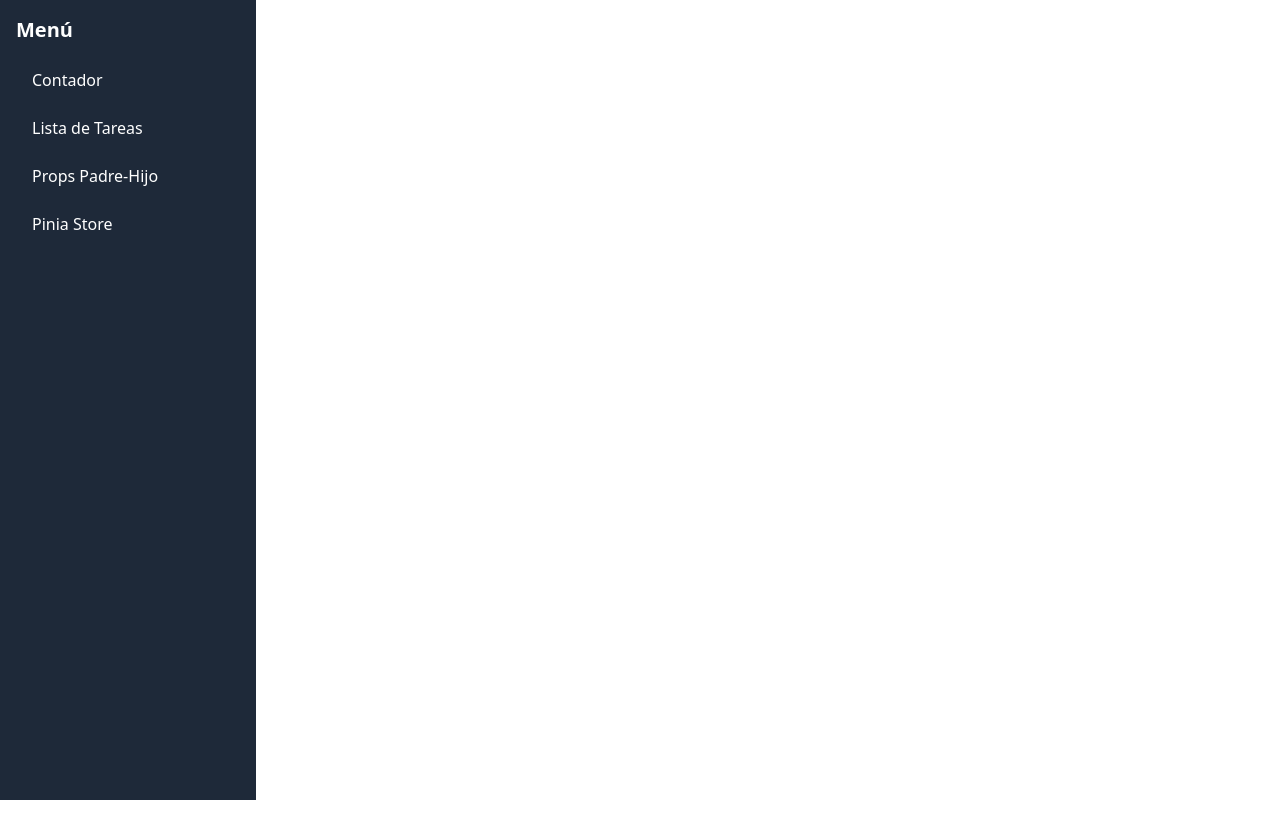
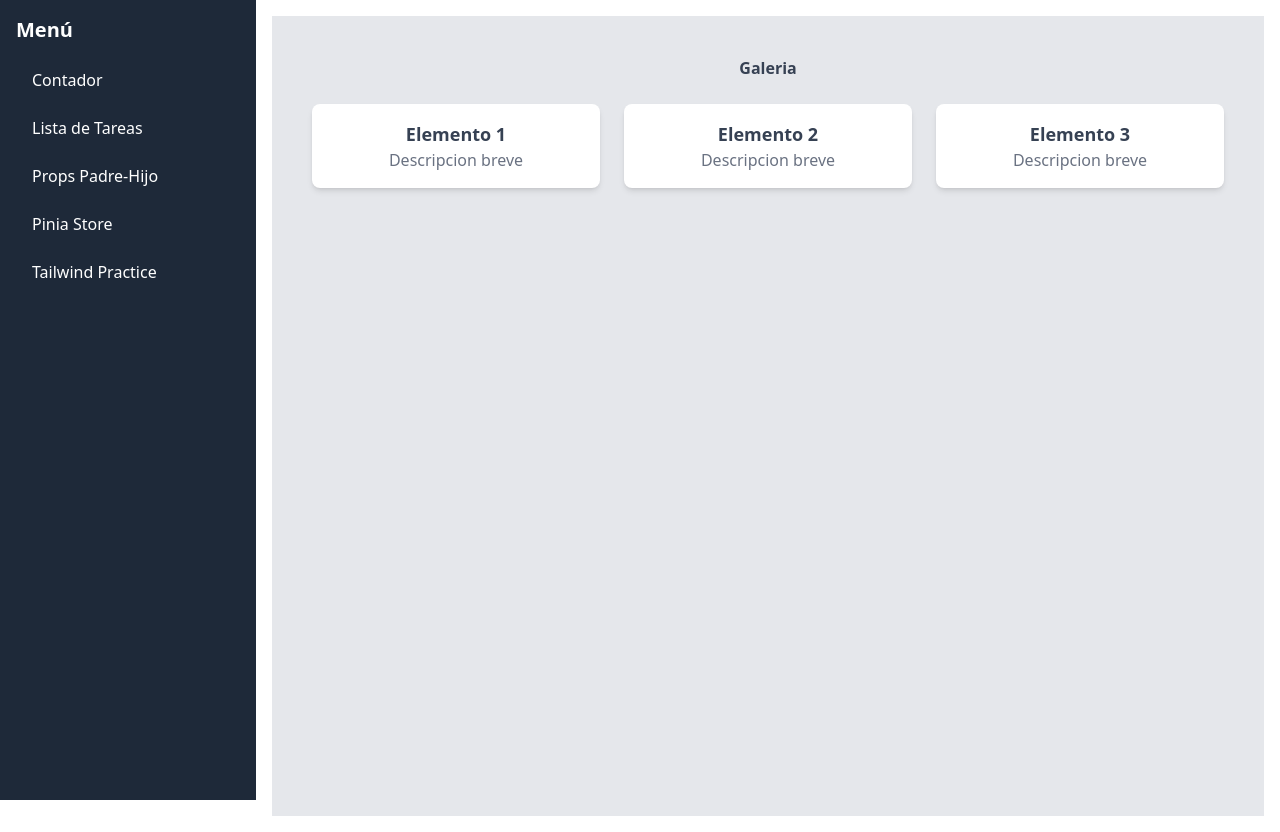
Before and after one commit to Lord-Lobato-665/Vue-Practice, a Vue app: page /tailwind in a window 1280 px wide. Before the commit the page ends 800 px from the top, so only its background shows below. Built offline with nearby package versions, Linux system fonts and the light colour scheme; the HTML template or start-up script is replaced by a standard one.

Commit message:
tailwind practice

```diff
--- a/src/components/Sidebar.vue
+++ b/src/components/Sidebar.vue
@@ -10,6 +10,7 @@ import { RouterLink } from 'vue-router';
       <RouterLink to="/todo" class="block px-4 py-2 rounded hover:bg-gray-700">Lista de Tareas</RouterLink>
       <RouterLink to="/parent" class="block px-4 py-2 rounded hover:bg-gray-700">Props Padre-Hijo</RouterLink>
       <RouterLink to="/pinia" class="block px-4 py-2 rounded hover:bg-gray-700">Pinia Store</RouterLink>
+      <RouterLink to="/tailwind" class="block px-4 py-2 rounded hover:bg-gray-700">Tailwind Practice</RouterLink>
     </nav>
   </aside>
 </template>
--- /dev/null
+++ b/src/components/Tailwind.vue
@@ -0,0 +1,20 @@
+
+<template>
+  <div class="p-10 bg-gray-200 min-h-screen">
+    <h1 class="text=3xl font-bold text-center text-gray-700">Galeria</h1>
+    <div class="grid grid-cols-3 gap-6 mt-6">
+      <div class="bg-white p-4 rounded-lg shadow-md text-center">
+        <h2 class="text-lg font-semibold text-gray-700">Elemento 1</h2>
+        <p class="text-gray-500">Descripcion breve</p>
+      </div>
+      <div class="bg-white p-4 rounded-lg shadow-md text-center">
+        <h2 class="text-lg font-semibold text-gray-700">Elemento 2</h2>
+        <p class="text-gray-500">Descripcion breve</p>
+      </div>
+      <div class="bg-white p-4 rounded-lg shadow-md text-center">
+        <h2 class="text-lg font-semibold text-gray-700">Elemento 3</h2>
+        <p class="text-gray-500">Descripcion breve</p>
+      </div>
+    </div>
+  </div>
+</template>
--- a/src/router/index.ts
+++ b/src/router/index.ts
@@ -3,13 +3,15 @@ import Counter from '@/components/Counter.vue';
 import TodoList from '@/components/TodoList.vue';
 import ParentComponent from '@/components/ParentComponent.vue';
 import PiniaComponent from '@/components/PiniaComponent.vue';
+import Tailwind from '@/components/Tailwind.vue';
 
 const routes = [
   { path: '/', redirect: '/counter' }, // Redirige a Counter por defecto
   { path: '/counter', component: Counter },
   { path: '/todo', component: TodoList },
   { path: '/parent', component: ParentComponent},
-  { path: '/pinia', component: PiniaComponent }
+  { path: '/pinia', component: PiniaComponent },
+  { path: '/tailwind', component: Tailwind}
 ];
 
 const router = createRouter({
```
